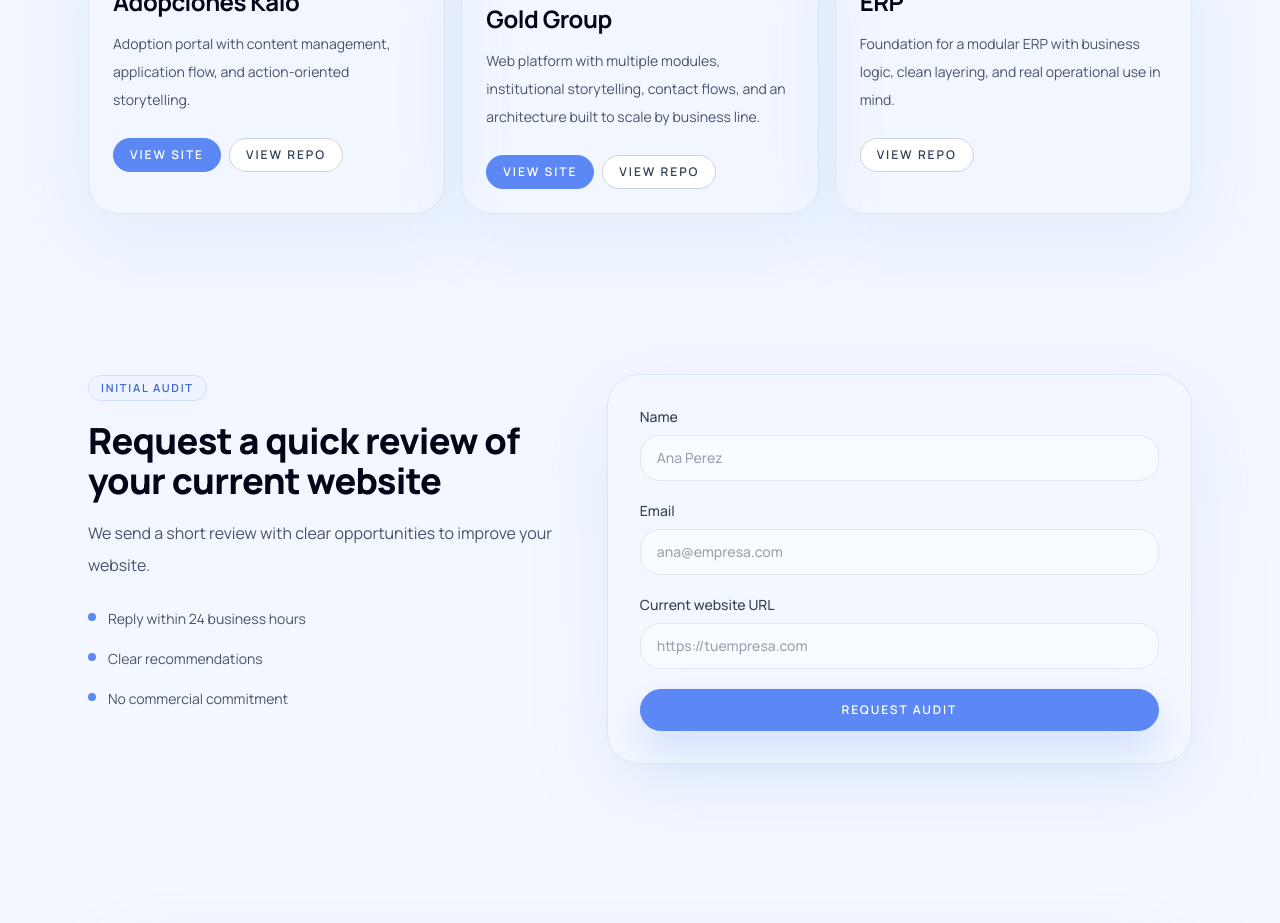
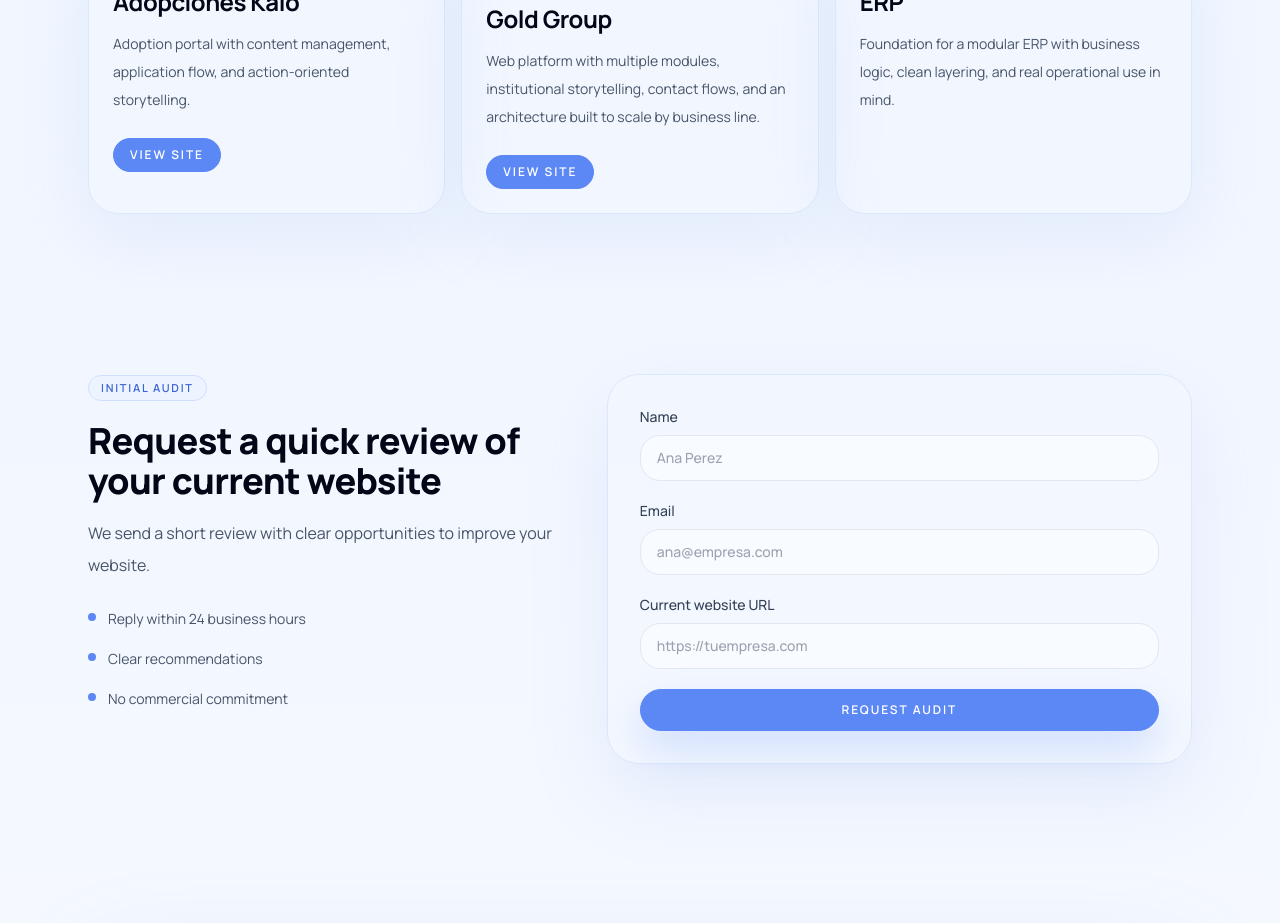
Before and after one commit to YahirCoghi/WebNex, a Next.js app: page /en in a window 1280 px wide. Shown: the part 1760-2683 px from the top of the page. Built offline with nearby package versions, Linux system fonts and the light colour scheme; no server answers.

Commit message:
chore: update Gold Group demo link and remove repo button

```diff
--- a/src/components/sections/Showcase.tsx
+++ b/src/components/sections/Showcase.tsx
@@ -38,14 +38,6 @@ export async function Showcase() {
                     {t("live")}
                   </Link>
                 ) : null}
-                <Link
-                  href={project.repoUrl}
-                  target="_blank"
-                  rel="noopener noreferrer"
-                  className="rounded-full border border-slate-300 bg-white px-4 py-2 text-xs font-semibold uppercase tracking-[0.16em] text-slate-700 transition hover:border-[#8eb3ff] hover:bg-[#eef4ff]"
-                >
-                  {t("repo")}
-                </Link>
               </div>
             </article>
           ))}
--- a/src/lib/showcase.ts
+++ b/src/lib/showcase.ts
@@ -65,7 +65,7 @@ const showcaseSeeds: ShowcaseSeed[] = [
       en: "Shows our ability to structure complex brands with sections, routes, and conversion flows beyond a traditional landing page.",
     },
     stack: ["Next.js", "TypeScript", "Forms", "Vercel"],
-    liveUrl: "https://goldacademies.com",
+    liveUrl: "https://gold-group.vercel.app/",
   },
   {
     repo: "ERP",
```
